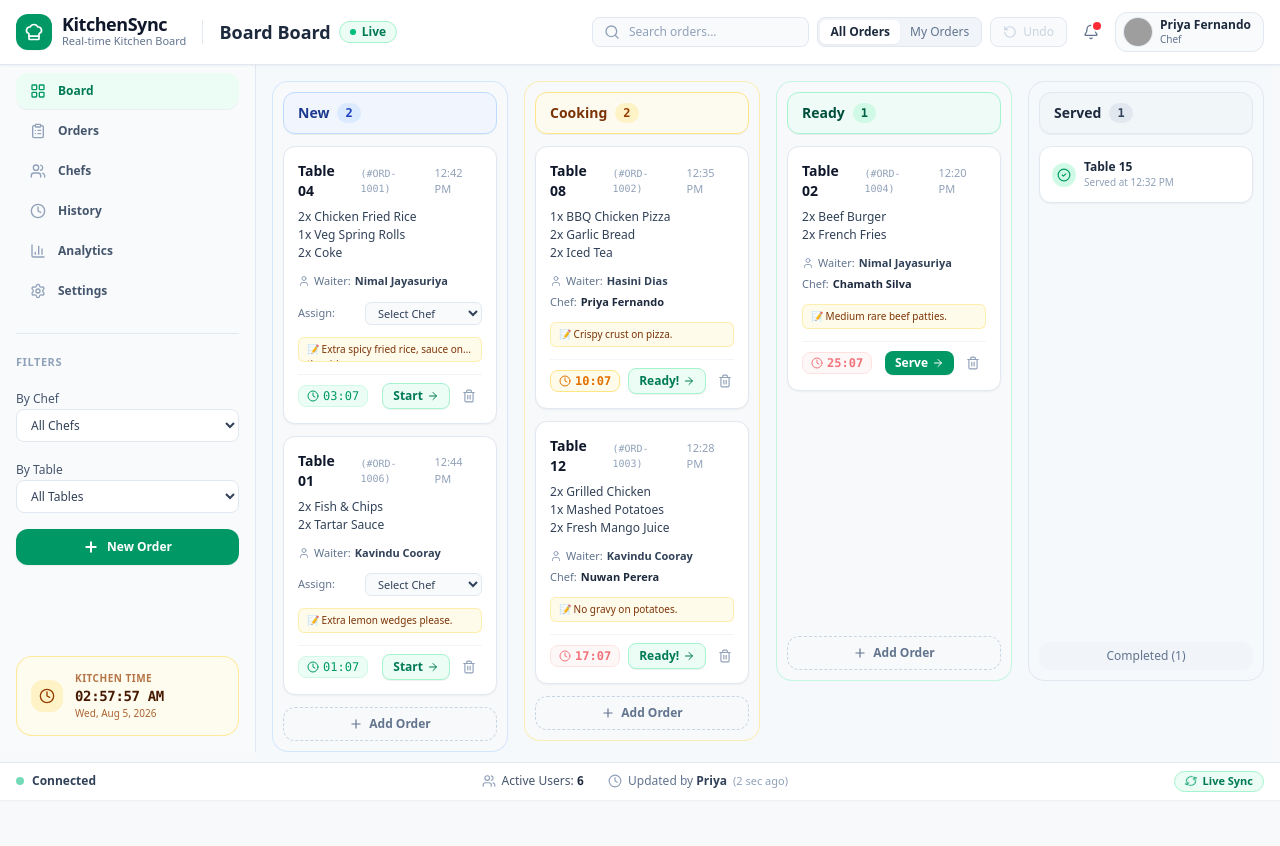
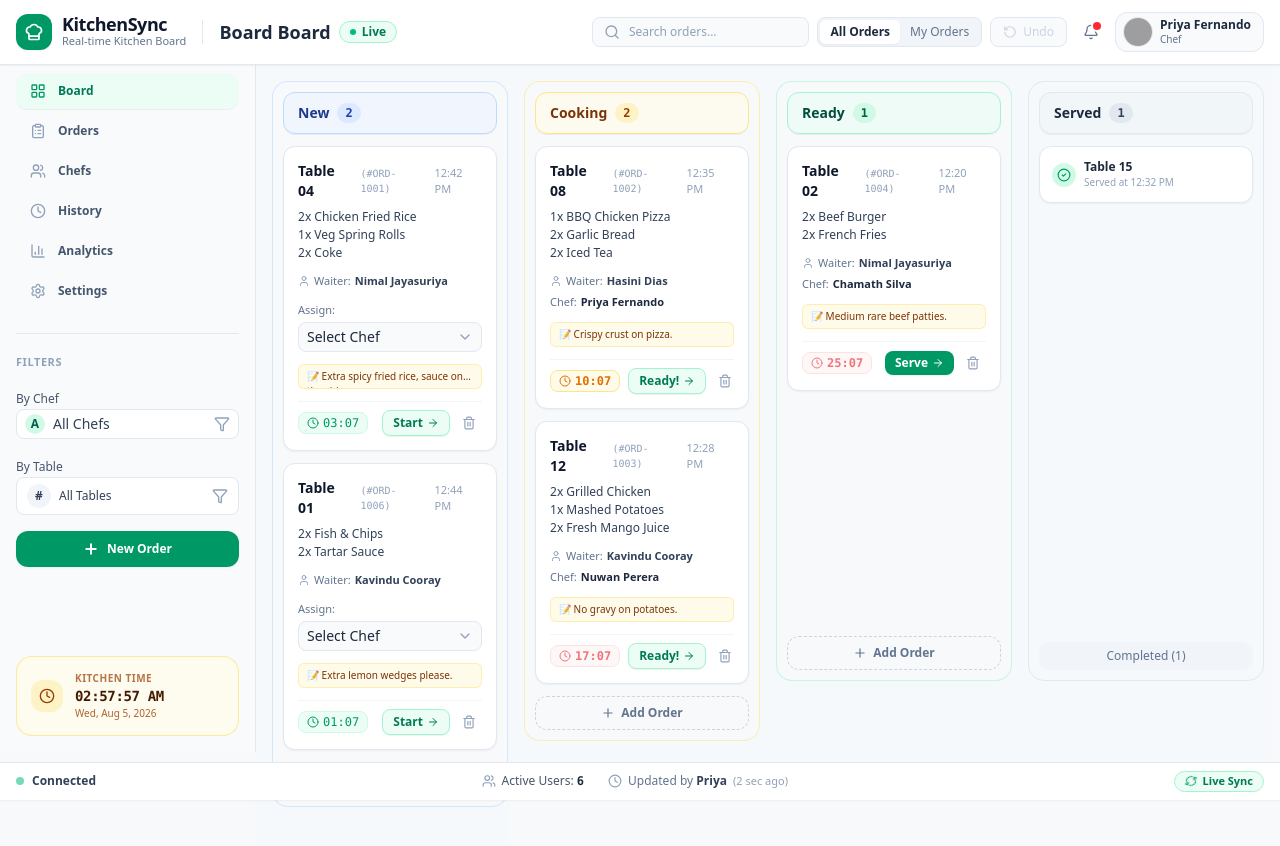
Before and after one commit to Pawan-Prabhashana/KitchenSync, a React (Vite) app: page /#/login in a window 1280 px wide. Both pictures are taken after a click on the button "Priya". Shown: the top 846 px of the page. Built offline with nearby package versions, Linux system fonts and the light colour scheme; grey boxes are pictures that could not be loaded.

Commit message:
chore(ui): add SelectMenu component and improve dropdowns; compact chef selectors

```diff
--- a/src/components/OrderCard.tsx
+++ b/src/components/OrderCard.tsx
@@ -1,5 +1,6 @@
 import React, { useState, useEffect } from 'react';
 import { Clock, Trash2, MoreHorizontal, CheckCircle2, User as UserIcon, ArrowRight, AlertTriangle } from 'lucide-react';
+import SelectMenu from './SelectMenu';
 import { Order, Stage, User } from '../types';
 import { DEMO_USERS } from '../data/menu';
 
@@ -163,18 +164,30 @@ export const OrderCard: React.FC<OrderCardProps> = ({
       {/* Chef assignment selector if unassigned or in New/Cooking */}
       {(!order.chef || order.stage === 'New') && (
         <div className="mb-3" onClick={(e) => e.stopPropagation()}>
-          <div className="flex items-center justify-between text-[11px] text-slate-500 mb-1">
-            <span>Assign:</span>
-            <select
-              value={order.chef || ''}
-              onChange={(e) => onAssignChef(order.id, e.target.value)}
-              className="text-[11px] bg-slate-50 border border-slate-200 rounded-md px-2 py-0.5 text-slate-700 focus:outline-none focus:border-emerald-500"
-            >
-              <option value="">Select Chef</option>
-              {chefs.map(c => (
-                <option key={c.id} value={c.name}>{c.name}</option>
-              ))}
-            </select>
+          <div className="mb-3" onClick={(e) => e.stopPropagation()}>
+            <div className="flex items-center justify-between text-[11px] text-slate-500 mb-1">
+              <span>Assign:</span>
+            </div>
+            <div>
+              <SelectMenu
+                options={[{ value: '', label: 'Select Chef' }, ...chefs.map(c => ({ value: c.name, label: c.name }))]}
+                value={order.chef || ''}
+                onChange={(v) => onAssignChef(order.id, v)}
+                placeholder="Select Chef"
+                size="sm"
+                renderItem={(opt) => {
+                  const chef = DEMO_USERS.find(u => u.name === opt.label);
+                  return (
+                    <div className="flex items-center gap-2">
+                      {chef?.avatar ? <img src={chef.avatar} alt={chef?.name} className="w-5 h-5 rounded-full object-cover" /> : null}
+                      <div className="flex-1">
+                        <div className="text-sm font-medium text-slate-800">{opt.label}</div>
+                      </div>
+                    </div>
+                  );
+                }}
+              />
+            </div>
           </div>
         </div>
       )}
--- /dev/null
+++ b/src/components/SelectMenu.tsx
@@ -0,0 +1,82 @@
+import React, { useState, useRef, useEffect } from 'react';
+import { ChevronDown } from 'lucide-react';
+
+interface Option {
+  value: string;
+  label: string;
+  meta?: React.ReactNode;
+}
+
+interface SelectMenuProps {
+  options: Option[];
+  value: string;
+  onChange: (value: string) => void;
+  placeholder?: string;
+  openUp?: boolean;
+  renderItem?: (opt: Option) => React.ReactNode;
+  className?: string;
+  size?: 'sm' | 'md';
+}
+
+export const SelectMenu: React.FC<SelectMenuProps> = ({
+  options,
+  value,
+  onChange,
+  placeholder,
+  openUp = false,
+  renderItem,
+  className,
+  size = 'md'
+}) => {
+  const [open, setOpen] = useState(false);
+  const ref = useRef<HTMLDivElement | null>(null);
+
+  useEffect(() => {
+    const onDoc = (e: MouseEvent) => {
+      if (ref.current && !ref.current.contains(e.target as Node)) setOpen(false);
+    };
+    document.addEventListener('click', onDoc);
+    return () => document.removeEventListener('click', onDoc);
+  }, []);
+
+  const selected = options.find(o => o.value === value);
+
+  const sizeBtn = size === 'sm' ? 'px-2 py-1 text-[11px] rounded-lg' : 'px-3 py-2 text-xs rounded-xl';
+
+  return (
+    <div className={`relative ${className || ''}`} ref={ref}>
+      <button
+        type="button"
+        onClick={() => setOpen(v => !v)}
+        className={`w-full text-left bg-slate-50 border border-slate-200 text-slate-800 flex items-center justify-between ${sizeBtn}`}
+      >
+        <div className="flex items-center gap-2">
+          {selected ? (
+            <span className="text-sm font-medium">{selected.label}</span>
+          ) : (
+            <span className="text-xs text-slate-500">{placeholder}</span>
+          )}
+        </div>
+        <ChevronDown className="w-4 h-4 text-slate-400" />
+      </button>
+
+      {open && (
+        <ul className={`absolute left-0 right-0 ${openUp ? 'bottom-full mb-2' : 'mt-2'} bg-white border border-slate-200 rounded-lg shadow-lg max-h-56 overflow-y-auto z-40`}>
+          {options.map(opt => (
+            <li key={opt.value}>
+              <button
+                type="button"
+                onClick={() => { onChange(opt.value); setOpen(false); }}
+                className="w-full text-left px-3 py-2 text-xs hover:bg-slate-50 flex items-center gap-2"
+              >
+                {renderItem ? renderItem(opt) : <span className="flex-1">{opt.label}</span>}
+              </button>
+            </li>
+          ))}
+        </ul>
+      )}
+    </div>
+  );
+};
+
+export default SelectMenu;
--- a/src/components/Sidebar.tsx
+++ b/src/components/Sidebar.tsx
@@ -1,4 +1,4 @@
-import React, { useState, useEffect } from 'react';
+import React, { useState, useEffect, useRef } from 'react';
 import {
   LayoutGrid,
   ClipboardList,
@@ -37,6 +37,20 @@ export const Sidebar: React.FC<SidebarProps> = ({
     return () => clearInterval(timer);
   }, []);
 
+  // close dropdowns on outside click
+  useEffect(() => {
+    const onDocClick = (e: MouseEvent) => {
+      if (chefRef.current && !chefRef.current.contains(e.target as Node)) {
+        setChefOpen(false);
+      }
+      if (tableRef.current && !tableRef.current.contains(e.target as Node)) {
+        setTableOpen(false);
+      }
+    };
+    document.addEventListener('click', onDocClick);
+    return () => document.removeEventListener('click', onDocClick);
+  }, []);
+
   const navItems = [
     { id: 'board', label: 'Board', icon: LayoutGrid },
     { id: 'orders', label: 'Orders', icon: ClipboardList },
@@ -47,6 +61,11 @@ export const Sidebar: React.FC<SidebarProps> = ({
   ];
 
   const chefs = DEMO_USERS.filter(u => u.role === 'chef');
+
+  const chefRef = useRef<HTMLDivElement | null>(null);
+  const tableRef = useRef<HTMLDivElement | null>(null);
+  const [chefOpen, setChefOpen] = useState(false);
+  const [tableOpen, setTableOpen] = useState(false);
 
   const handleClearFilters = () => {
     setFilters(prev => ({
@@ -113,35 +132,86 @@ export const Sidebar: React.FC<SidebarProps> = ({
           {/* By Chef filter */}
           <div className="space-y-1">
             <label className="text-xs font-medium text-slate-600">By Chef</label>
-            <select
-              value={filters.chef}
-              onChange={(e) => setFilters(prev => ({ ...prev, chef: e.target.value }))}
-              className="w-full text-xs bg-white border border-slate-200 rounded-lg px-2.5 py-1.5 text-slate-700 focus:outline-none focus:ring-2 focus:ring-emerald-500/20 focus:border-emerald-500 transition-all"
-            >
-              <option value="all">All Chefs</option>
-              {chefs.map(chef => (
-                <option key={chef.id} value={chef.name}>
-                  {chef.name}
-                </option>
-              ))}
-            </select>
+            <div className="relative" ref={chefRef}>
+              <button
+                onClick={() => { setChefOpen(v => !v); setTableOpen(false); }}
+                className="w-full text-left text-xs bg-white border border-slate-200 rounded-lg px-2 py-1 text-slate-700 focus:outline-none focus:ring-2 focus:ring-emerald-500/20 focus:border-emerald-500 transition-all flex items-center justify-between"
+              >
+                <span className="flex items-center gap-2">
+                  <span className="inline-flex items-center justify-center w-5 h-5 rounded-full bg-emerald-100 text-emerald-800 font-semibold text-xs">
+                    {filters.chef === 'all' ? 'A' : filters.chef.charAt(0)}
+                  </span>
+                  <span className="text-sm">{filters.chef === 'all' ? 'All Chefs' : filters.chef}</span>
+                </span>
+                <Filter className="w-4 h-4 text-slate-400" />
+              </button>
+
+              {chefOpen && (
+                <ul className="absolute left-0 right-0 bottom-full mb-2 bg-white border border-slate-200 rounded-lg shadow-lg max-h-48 overflow-y-auto z-30">
+                  <li>
+                    <button
+                      onClick={() => { setFilters(prev => ({ ...prev, chef: 'all' })); setChefOpen(false); }}
+                      className="w-full text-left px-3 py-2 text-xs hover:bg-slate-50"
+                    >All Chefs</button>
+                  </li>
+                  {chefs.map(c => (
+                    <li key={c.id}>
+                      <button
+                        onClick={() => { setFilters(prev => ({ ...prev, chef: c.name })); setChefOpen(false); }}
+                        className="w-full text-left px-3 py-2 text-xs flex items-center gap-2 hover:bg-slate-50"
+                      >
+                        <img src={c.avatar} alt={c.name} className="w-5 h-5 rounded-full object-cover" />
+                        <div className="flex-1">
+                          <div className="text-sm font-medium text-slate-800">{c.name}</div>
+                          <div className="text-[11px] text-slate-500">{c.role}</div>
+                        </div>
+                      </button>
+                    </li>
+                  ))}
+                </ul>
+              )}
+            </div>
           </div>
 
           {/* By Table filter */}
           <div className="space-y-1">
             <label className="text-xs font-medium text-slate-600">By Table</label>
-            <select
-              value={filters.table}
-              onChange={(e) => setFilters(prev => ({ ...prev, table: e.target.value }))}
-              className="w-full text-xs bg-white border border-slate-200 rounded-lg px-2.5 py-1.5 text-slate-700 focus:outline-none focus:ring-2 focus:ring-emerald-500/20 focus:border-emerald-500 transition-all"
-            >
-              <option value="all">All Tables</option>
-              {TABLES.map(table => (
-                <option key={table} value={table}>
-                  {table}
-                </option>
-              ))}
-            </select>
+            <div className="relative" ref={tableRef}>
+              <button
+                onClick={() => { setTableOpen(v => !v); setChefOpen(false); }}
+                className="w-full text-left text-xs bg-white border border-slate-200 rounded-lg px-2.5 py-1.5 text-slate-700 focus:outline-none focus:ring-2 focus:ring-emerald-500/20 focus:border-emerald-500 transition-all flex items-center justify-between"
+              >
+                <span className="flex items-center gap-2">
+                  <span className="inline-flex items-center justify-center w-6 h-6 rounded-full bg-slate-100 text-slate-700 font-semibold text-xs">
+                    {filters.table === 'all' ? '#' : filters.table}
+                  </span>
+                  <span>{filters.table === 'all' ? 'All Tables' : filters.table}</span>
+                </span>
+                <Filter className="w-4 h-4 text-slate-400" />
+              </button>
+
+              {tableOpen && (
+                <ul className="absolute left-0 right-0 bottom-full mb-2 bg-white border border-slate-200 rounded-lg shadow-lg max-h-48 overflow-y-auto z-30">
+                  <li>
+                    <button
+                      onClick={() => { setFilters(prev => ({ ...prev, table: 'all' })); setTableOpen(false); }}
+                      className="w-full text-left px-3 py-2 text-xs hover:bg-slate-50"
+                    >All Tables</button>
+                  </li>
+                  {TABLES.map(table => (
+                    <li key={table}>
+                      <button
+                        onClick={() => { setFilters(prev => ({ ...prev, table })); setTableOpen(false); }}
+                        className="w-full text-left px-3 py-2 text-xs flex items-center gap-2 hover:bg-slate-50"
+                      >
+                        <div className="w-7 text-sm font-semibold text-slate-800">{table}</div>
+                        <div className="text-[11px] text-slate-500">Table</div>
+                      </button>
+                    </li>
+                  ))}
+                </ul>
+              )}
+            </div>
           </div>
 
           {/* + New Order Primary Button */}
```
Also changed, not shown: src/components/NewOrderModal.tsx (+28 -25 lines).
